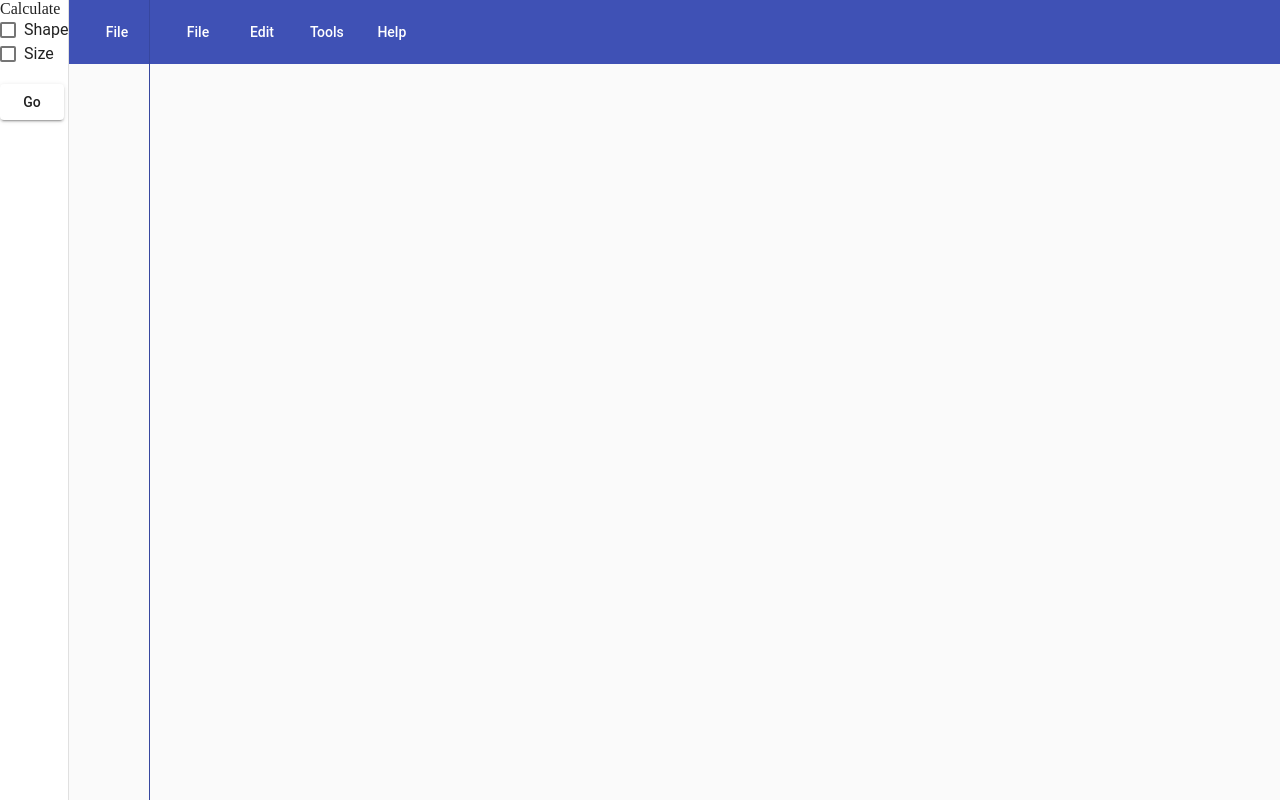
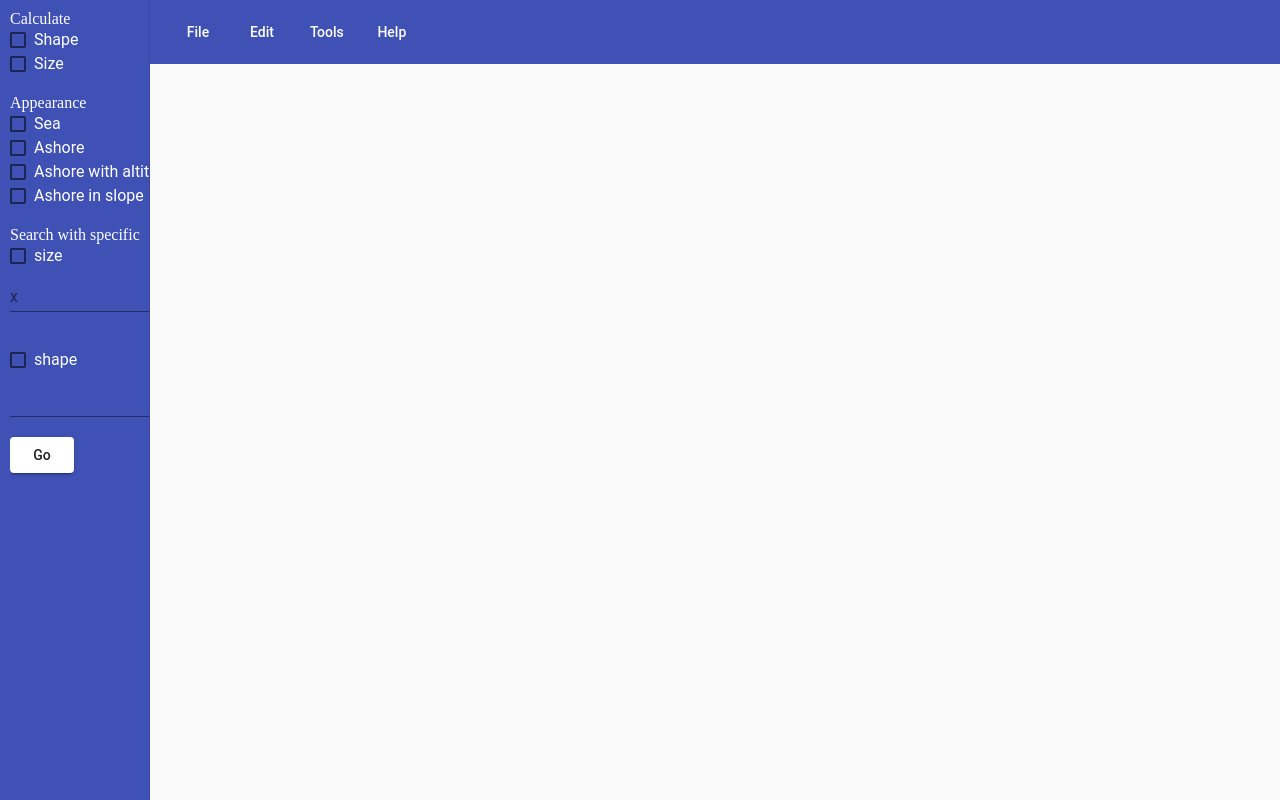
Before and after one commit to codelover96/Alcyone-Object-Phenomenon-Detection-System.Public, an Angular app: page /object-detection in a window 1280 px wide. Built offline with nearby package versions, Linux system fonts and the light colour scheme.

Commit message:
object detection html

```diff
--- a/src/app/app.component.css
+++ b/src/app/app.component.css
@@ -19,7 +19,6 @@ mat-sidenav {
 }
 ::ng-deep div.mat-menu-panel {
    min-width: 112px;
-     /** set width to 500px */
    max-width: 500px;
    overflow: auto;
    -webkit-overflow-scrolling: touch;
--- a/src/app/app.component.html
+++ b/src/app/app.component.html
@@ -31,14 +31,15 @@
     </div>
   </mat-sidenav-content>
   <mat-sidenav mode="side" #sidenav opened position="start">
-    <div class="detect"><br>
+    <div class="detect" *ngIf="!clickedNext"><br>
       <mat-radio-group>Detect<br>
         <mat-radio-button class="radiogroup" name="object" value="Object" ngDefaultControl [(ngModel)]="radioObject"
         (change)="onChangeObj($event)">Object</mat-radio-button>
         <mat-radio-button class="radiogroup" name="phenomenon" value="Phenomenon" ngDefaultControl [(ngModel)]="radioPhenom"
         (change)="onChangePhe($event)">Phenomenon</mat-radio-button>
-      </mat-radio-group></div><br>
-    <button mat-raised-button id="nextButton" (click)="getValue()">Next</button>
-    <router-outlet></router-outlet>
-  </mat-sidenav>
+      </mat-radio-group><br>
+      <button mat-raised-button id="nextButton" (click)="getValue()">Next</button>
+   </div>
+  <router-outlet></router-outlet>
+</mat-sidenav>
 </mat-sidenav-container>
--- a/src/app/app.component.ts
+++ b/src/app/app.component.ts
@@ -21,6 +21,7 @@ export class AppComponent {
   markedObj : string ;
   markedPhe: string;
   theCheckbox = false;
+  clickedNext=false;
 
   constructor(private router:Router){}
 
@@ -46,9 +47,11 @@ export class AppComponent {
   getValue(){
     if (this.markedObj=="Object"){
         this.router.navigate(['object-detection']);
+        this.clickedNext=true;
     }
     if (this.markedPhe=="Phenomenon"){
       this.router.navigate(['phenomenon-detection']);
+      this.clickedNext=true;
     }
   }
 }
--- a/src/app/object-detection/object-detection.component.css
+++ b/src/app/object-detection/object-detection.component.css
@@ -0,0 +1,31 @@
+@import "~@angular/material/prebuilt-themes/indigo-pink.css";
+.filler {
+   flex: 1 1 auto;
+}
+.gap {
+   margin-right: 10px;
+}
+mat-sidenav {
+    width: 300px;
+    padding:10px;
+
+}
+.mat-drawer {
+    background-color: #3F51B5;
+    color:#fff
+}
+.detect{
+   vertical-align: middle;
+}
+::ng-deep div.mat-menu-panel {
+   min-width: 112px;
+   max-width: 500px;
+   overflow: auto;
+   -webkit-overflow-scrolling: touch;
+   max-height: calc(100vh - 48px);
+   border-radius: 4px;
+   outline: 0;
+}
+mat-form-field {
+    margin-right: 12px;
+}
--- a/src/app/object-detection/object-detection.component.html
+++ b/src/app/object-detection/object-detection.component.html
@@ -1,41 +1,37 @@
 <mat-sidenav-container fullscreen>
     <mat-sidenav-content>
-      <mat-toolbar color = "primary">
-        <button mat-button [matMenuTriggerFor]="file">File</button>
-        <mat-menu #file="matMenu" yPosition="above">
-          <button mat-menu-item (click)="openInput()">Open</button>
-          <input hidden type="file" id="fileInput" #Image accept="image/*" (change)="handleFileInput($event.target.files)">
-          <button mat-menu-item>Save picture</button>
-          <button mat-menu-item>Close picture</button>
-        </mat-menu>
-        <button mat-button [matMenuTriggerFor]="edit">Edit</button>
-        <mat-menu #edit="matMenu" yPosition="above">
-          <button mat-menu-item>Add a tag</button>
-          <button mat-menu-item>Add day and time to detected object and phenomenon</button>
-        </mat-menu>
-        <button mat-button [matMenuTriggerFor]="tools">Tools</button>
-        <mat-menu #tools="matMenu" yPosition="above">
-          <button mat-menu-item>Calculate the distance between two objects</button>
-          <button mat-menu-item>Calculate latitude and longitude</button>
-          <button mat-menu-item>Create statistics for a phenomenon</button>
-        </mat-menu>
-        <button mat-button [matMenuTriggerFor]="help">Help</button>
-        <mat-menu #help="matMenu" yPosition="above">
-          <button mat-menu-item>Item 1</button>
-          <button mat-menu-item>Item 2</button>
-        </mat-menu>
-        <span class = "filler"></span>
-      </mat-toolbar>
-      <div class="main-content">
-        <img [src]="imageUrl">
-      </div>
     </mat-sidenav-content>
     <mat-sidenav mode="side" #sidenav opened position="start">
         <div class="features">Calculate<br>
-        <mat-checkbox id="Shape" class="calculate" name="shape" value="Shape" [(disabled)]="disabledShape" [(ngModel)]="checkedShape" data-md-icheck
-        (change)="onChangeShape($event)">Shape</mat-checkbox><br>
-        <mat-checkbox id="size" class="calculate" name="size" value="Size" [(disabled)]="disabledSize" [(ngModel)]="checkedSize" data-md-icheck
-        (change)="onChangePhe($event)">Size</mat-checkbox></div><br>
+          <mat-checkbox id="shape" class="calculate" name="shape" value="Shape" [(disabled)]="disabledShape" [(ngModel)]="checkedShape" data-md-icheck
+          (change)="onChangeShape($event)">Shape</mat-checkbox><br>
+          <mat-checkbox id="size" class="calculate" name="size" value="Size" [(disabled)]="disabledSize" [(ngModel)]="checkedSize" data-md-icheck
+          (change)="onChangePhe($event)">Size</mat-checkbox></div><br>
+        <div class="appearance">Appearance<br>
+          <mat-checkbox id="sea" name="sea" value="Sea" [(disabled)]="disabledSea" [(ngModel)]="checkedSea" data-md-icheck
+          (change)="onChangeSea($event)">Sea</mat-checkbox><br>
+          <mat-checkbox id="ashore" name="ashore" value="Ashore" [(disabled)]="disabledAshore" [(ngModel)]="checkedAshore" data-md-icheck
+          (change)="onChangeAshore($event)">Ashore</mat-checkbox><br>
+          <mat-checkbox id="ashorewalt" name="ashorewalt" value="Ashore with altitude" [(disabled)]="disabledAshorewalt" [(ngModel)]="checkedAshorewalt" data-md-icheck
+          (change)="onChangeAshorewAlt($event)">Ashore with altitude</mat-checkbox><br>
+          <mat-checkbox id="ashoreinslope" name="ashoreinslope" value="Ashore in slope" [(disabled)]="disabledAshoreinslope" [(ngModel)]="checkedAshoreinslope" data-md-icheck
+          (change)="onChangeAshoreInSlope($event)">Ashore in slope</mat-checkbox><br>
+        </div><br>
+        <div class="specific">Search with specific<br>
+          <mat-checkbox id="size2" name="size2" value="size" [(disabled)]="disabledSize2" [(ngModel)]="checkedSize2" data-md-icheck
+          (change)="onChangeSpecificSize($event)">size</mat-checkbox><br>
+          <form><mat-form-field><mat-label>x</mat-label><input matInput placeholder="x value"></mat-form-field></form>
+          <mat-checkbox id="shape2" name="shape2" value="shape" [(disabled)]="disabledShape2" [(ngModel)]="checkedShape2" data-md-icheck
+          (change)="onChangeSpecificShape($event)">shape</mat-checkbox><br>
+          <mat-form-field><mat-select>
+            <mat-option value="Square">Square</mat-option>
+            <mat-option value="Rectangle">Rectangle</mat-option>
+            <mat-option value="Triangle">Triangle</mat-option>
+            <mat-option value="Circle">Circle</mat-option>
+            <mat-option value="Polygons">Polygons</mat-option>
+            <mat-option value="Parallelogram">Parallelogram</mat-option>
+          </mat-select></mat-form-field>
+        </div>
         <button mat-raised-button id="goButton" (click)="getValue()">Go</button>
     </mat-sidenav>
 </mat-sidenav-container>
```
Also changed, not shown: src/app/material.module.ts (+8 -2 lines).
